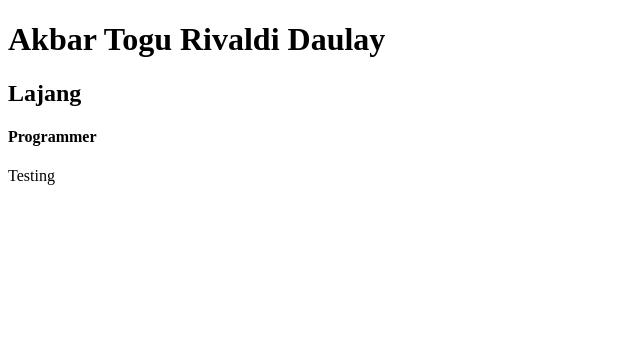
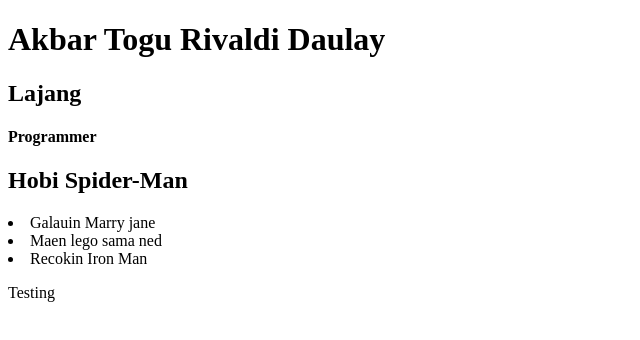
Before and after one commit to akbariv/meeting2, a plain HTML site: page index.html in a window 1280 px wide. Shown: the whole page, without its empty margins (0-640 px from the left). Drawn offline with Linux system fonts and the light colour scheme.

Commit message:
add Spiderman Hobbies

```diff
--- a/index.html
+++ b/index.html
@@ -11,6 +11,13 @@
     <h2>Lajang</h2>
 
     <h4>Programmer</h4>
+
+    <h2>Hobi Spider-Man</h2>
+
+    <li>Galauin Marry jane</li>
+    <li>Maen lego sama ned</li>
+    <li>Recokin Iron Man</li>
+
     <p> Testing </p>
 </body>
 </html>
```
